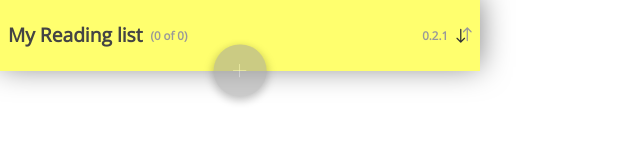
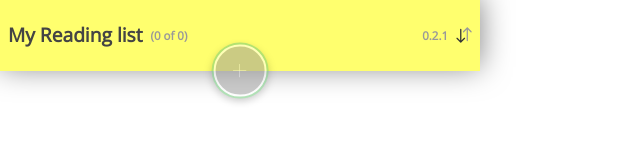
Before and after one commit to elgervb/chrome-readinglist2, an Angular app: page / in a window 1280 px wide. Shown: the top 160 px of the page, without its empty margins (0-640 px from the left). Built offline with nearby package versions, Linux system fonts and the light colour scheme; no server answers.

Commit message:
#43 add double border around add button

```diff
--- a/src/app/bookmarks/components/bookmark-header/bookmark-header.component.css
+++ b/src/app/bookmarks/components/bookmark-header/bookmark-header.component.css
@@ -46,9 +46,9 @@
 .btn-add {
   align-items: center;
   background-color: #69c773;
-  border: none;
+  border: 2px solid #fff;
   border-radius: 50%;
-  box-shadow: 2px 3px 10px rgba(0,0,0,.3), -2px 3px 10px rgba(0,0,0,.3);
+  box-shadow: 0px 0px 0px 2px #69c773, 2px 3px 10px rgba(0,0,0,.3), -2px 3px 10px rgba(0,0,0,.3);
   color: #fff;
   cursor: pointer;
   display: flex;
```
